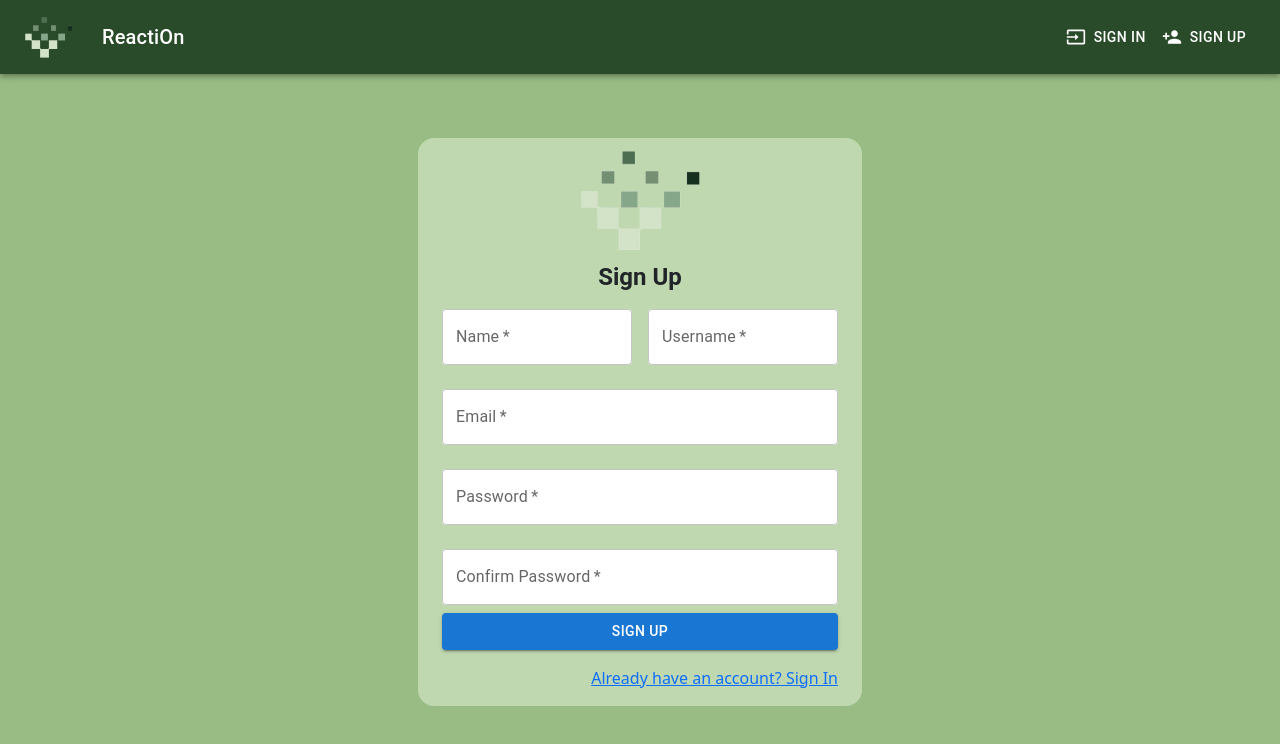
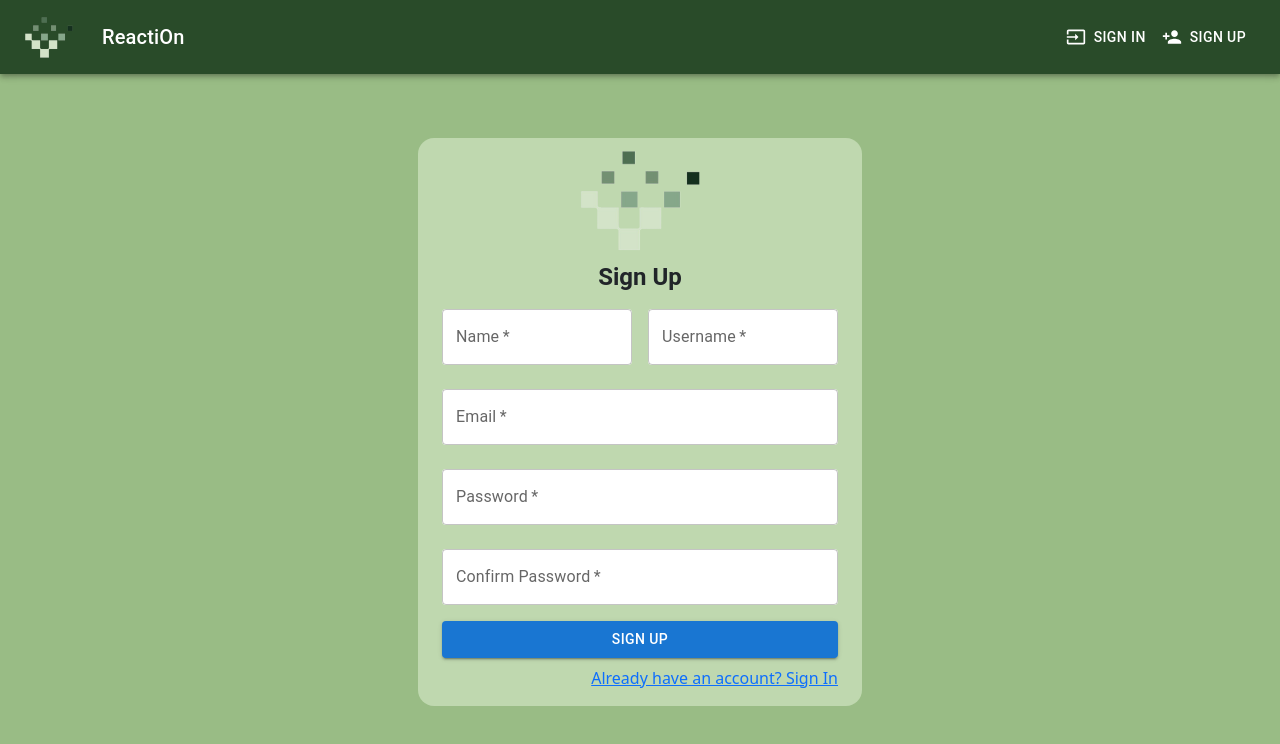
Before and after one commit to DevJorgeRafael/Reaction-App, a React (Vite) app in the folder client/: page /register in a window 1280 px wide. Shown: the top 744 px of the page. Built offline with nearby package versions, Linux system fonts and the light colour scheme; no server answers.

Commit message:
changing margin of submit buttons and set errors on Login page with a timer

```diff
--- a/client/src/context/userContext.jsx
+++ b/client/src/context/userContext.jsx
@@ -15,31 +15,41 @@ export const UserProvider = ({ children }) => {
     const [user, setUser] = useState(null);
     const [isAuthenticated, setIsAuthenticated] = useState(false);
     const [errors, setErrors] = useState([]);
-    const [loading, setLoading] = useState(false); // Estado de carga para autenticación
+    const [loading, setLoading] = useState(false);
+
+    useEffect(() => {
+        if (Object.keys(errors).length > 0) {
+            const timer = setTimeout(() => {
+                setErrors([])
+            }, 10000);
+            return () => clearTimeout(timer)
+        }
+    }, [errors]);
 
     const register = async (user) => {
         try {
-            setLoading(true); // Iniciar carga
+            setLoading(true);
             const res = await registerRequest(user);
             setUser(res.data.user);
             setIsAuthenticated(true)
         } catch (error) {
             setErrors(error.response.data)
         } finally {
-            setLoading(false); // Detener carga
+            setLoading(false);
         }
     }
 
     const login = async (user) => {
         try {
-            setLoading(true); // Iniciar carga
+            setLoading(true);
             const res = await loginRequest(user);
+            console.log(res)
             setUser(res.data.user);
             setIsAuthenticated(true)
         } catch (error) {
             setErrors(error.response.data)
         } finally {
-            setLoading(false); // Detener carga
+            setLoading(false);
         }
     }
 
@@ -70,6 +80,8 @@ export const UserProvider = ({ children }) => {
         }
     }
 
+
+
     useEffect(() => {
         checkAuth()
     }, [])
--- a/client/src/pages/auth/LoginPage.jsx
+++ b/client/src/pages/auth/LoginPage.jsx
@@ -2,14 +2,14 @@ import React, { useEffect } from 'react';
 import { Link, useNavigate } from 'react-router-dom';
 import '../../styles/authForms.css'
 import { useForm } from 'react-hook-form';
-import { Button, TextField, Container, Typography, Box, CircularProgress, Grid } from '@mui/material';
+import { Button, TextField, Container, Typography, Box, CircularProgress, Grid, Alert } from '@mui/material';
 import { useUser } from '../../context/userContext';
 
 
 function LoginPage() {
   const navigate = useNavigate()
-  const { user, login, loading, isAuthenticated } = useUser()
-  const { register, handleSubmit } = useForm();
+  const { user, login, loading, isAuthenticated, errors: signInErrors } = useUser()
+  const { register, handleSubmit, formState: { errors } } = useForm();
 
   const onSubmit = (data) => {
     login(data);
@@ -18,6 +18,11 @@ function LoginPage() {
   useEffect(() => {
     if (user && isAuthenticated) navigate('/posts')
   }, [user, isAuthenticated])
+
+  const ErrorMessage = ({ error }) => {
+    return error && <Alert sx={{ mb: 1 }} variant="filled" severity="error">{error}</Alert>;
+  };
+
 
   if (loading) return (
     <Container component="main" maxWidth="xs" className='auth-container'>
@@ -70,6 +75,8 @@ function LoginPage() {
               fullWidth
               sx={{ backgroundColor: '#FFFFFF', borderRadius: 1 }}
             />
+            <ErrorMessage error={errors.email?.message || signInErrors.email} />
+
             <TextField
               {...register('password')}
               label="Password"
@@ -78,15 +85,20 @@ function LoginPage() {
               margin="normal"
               required
               fullWidth
-              sx={{ backgroundColor: '#FFFFFF', borderRadius: 1 }}
+              sx={{
+                backgroundColor: '#FFFFFF',
+                borderRadius: 1,
+
+              }}
             />
+            <ErrorMessage error={errors.password?.message || signInErrors.password} />
 
             <Button
               type="submit"
               variant="contained"
               color="primary"
               fullWidth
-              sx={{ mb: 2 }}
+              sx={{ my: 1 }}
             >
               Sign In
             </Button>
--- a/client/src/pages/auth/RegisterPage.jsx
+++ b/client/src/pages/auth/RegisterPage.jsx
@@ -128,7 +128,7 @@ function RegisterPage() {
             variant="contained"
             color="primary"
             fullWidth
-            sx={{ mb: 2 }}
+            sx={{ my: 1 }}
           >
             Sign Up
           </Button>
```
Also changed, not shown: 1 other file (tests, documents, lock files or other folders).
